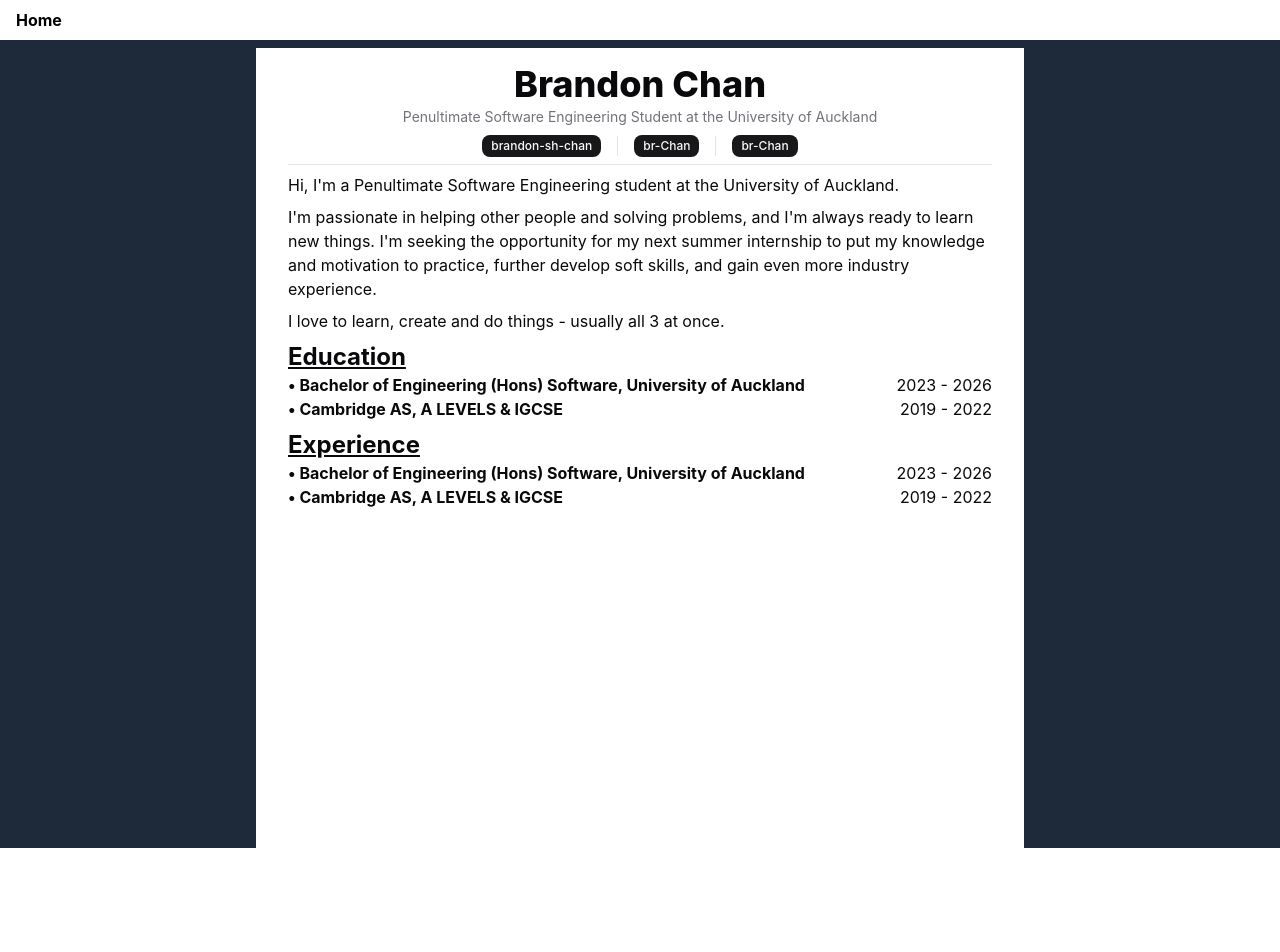
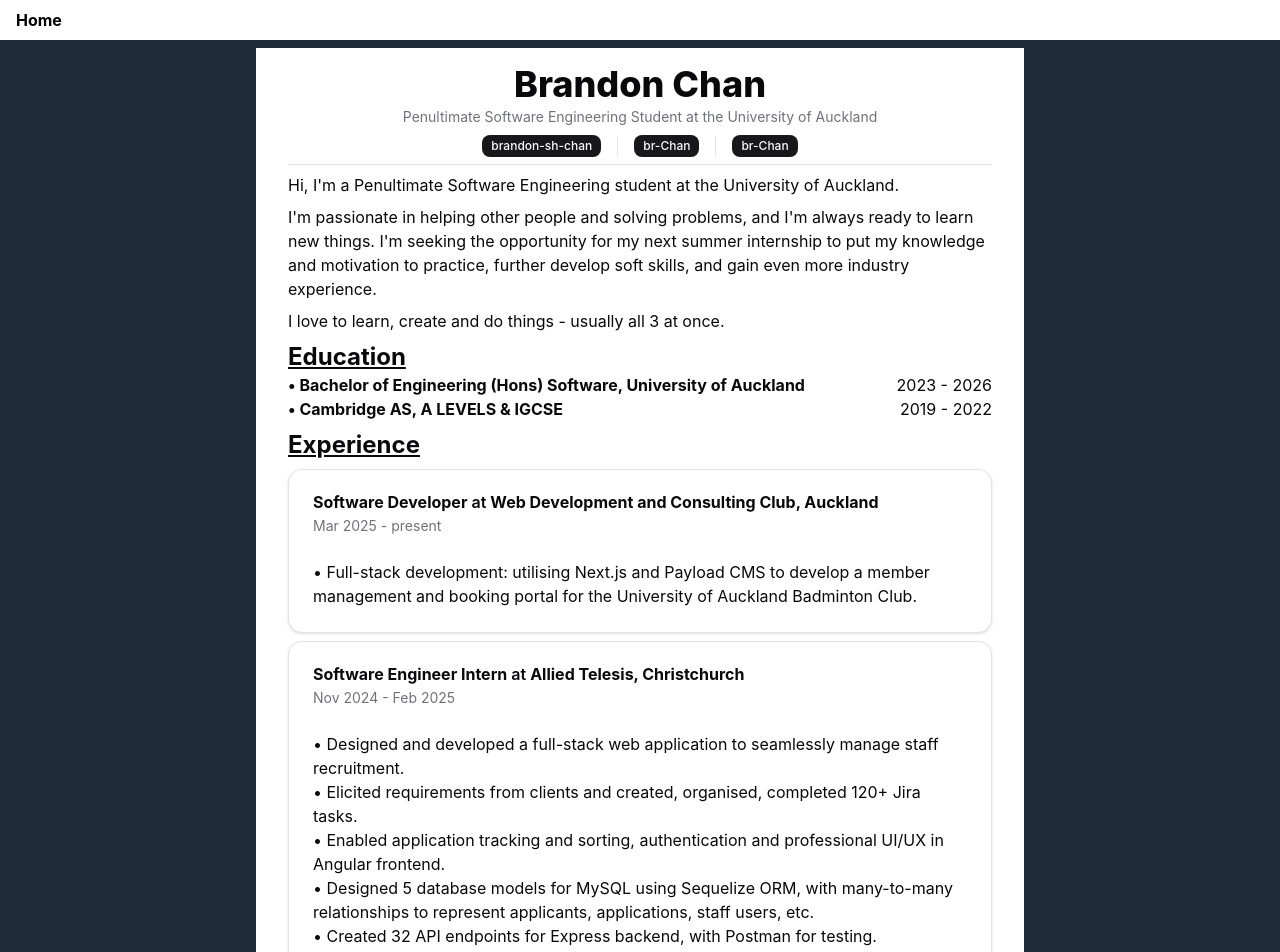
Before and after one commit to br-Chan/br-chan.github.io, a React (Vite) app: page / in a window 1280 px wide. Shown: the top 952 px of the page. Before the commit the page ends 848 px from the top, so only its background shows below. Built offline with nearby package versions, Linux system fonts and the light colour scheme.

Commit message:
feat: add card component and finished Experience section

```diff
--- a/src/components/CVExperience.tsx
+++ b/src/components/CVExperience.tsx
@@ -1,22 +1,92 @@
+import {
+	Card,
+	CardAction,
+	CardContent,
+	CardDescription,
+	CardFooter,
+	CardHeader,
+	CardTitle,
+} from "./ui/card";
+
 export default function CVExperience() {
 	return (
-		<section className="flex flex-col">
+		<section className="flex flex-col gap-2">
 			<h2 className="font-bold text-2xl underline">Experience</h2>
 			{/* TODO: put in json */}
 			{/* TODO: create component for this */}
-			<section className="flex w-full justify-between">
-				<span className="font-bold">
-					• Bachelor of Engineering (Hons) Software, University of
-					Auckland
-				</span>
-				<span>2023 - 2026</span>
-			</section>
-			<section className="flex w-full justify-between">
-				<span className="font-bold">
-					• Cambridge AS, A LEVELS & IGCSE
-				</span>
-				<span>2019 - 2022</span>
-			</section>
+			<Card>
+				<CardHeader>
+					<CardTitle>
+						<span className="font-bold">Software Developer</span>
+						&nbsp;at&nbsp;
+						<span className="font-bold">
+							Web Development and Consulting Club, Auckland
+						</span>
+					</CardTitle>
+					<CardDescription>Mar 2025 - present</CardDescription>
+				</CardHeader>
+				<CardContent>
+					<p>
+						• Full-stack development: utilising Next.js and Payload
+						CMS to develop a member management and booking portal
+						for the University of Auckland Badminton Club.
+					</p>
+				</CardContent>
+			</Card>
+			<Card>
+				<CardHeader>
+					<CardTitle>
+						<span className="font-bold">
+							Software Engineer Intern
+						</span>
+						&nbsp;at&nbsp;
+						<span className="font-bold">
+							Allied Telesis, Christchurch
+						</span>
+					</CardTitle>
+					<CardDescription>Nov 2024 - Feb 2025</CardDescription>
+				</CardHeader>
+				<CardContent>
+					<p>
+						• Designed and developed a full-stack web application to
+						seamlessly manage staff recruitment.
+					</p>
+					<p>
+						• Elicited requirements from clients and created,
+						organised, completed 120+ Jira tasks.
+					</p>
+					<p>
+						• Enabled application tracking and sorting,
+						authentication and professional UI/UX in Angular
+						frontend.
+					</p>
+					<p>
+						• Designed 5 database models for MySQL using Sequelize
+						ORM, with many-to-many relationships to represent
+						applicants, applications, staff users, etc.
+					</p>
+					<p>
+						• Created 32 API endpoints for Express backend, with
+						Postman for testing.
+					</p>
+				</CardContent>
+			</Card>
+			<Card>
+				<CardHeader>
+					<CardTitle>
+						<span className="font-bold">Private Tutor</span>
+						&nbsp;at&nbsp;
+						<span className="font-bold">MyTuition, Auckland</span>
+					</CardTitle>
+					<CardDescription>Apr 2024 - May 2024</CardDescription>
+				</CardHeader>
+				<CardContent>
+					<p>
+						• IGCSE Mathematics - teach students new concepts,
+						review past tests and provide support for exams.
+					</p>
+				</CardContent>
+			</Card>
 		</section>
 	);
 }
--- /dev/null
+++ b/src/components/ui/card.tsx
@@ -0,0 +1,92 @@
+import type * as React from "react";
+
+import { cn } from "@/lib/utils";
+
+function Card({ className, ...props }: React.ComponentProps<"div">) {
+	return (
+		<div
+			data-slot="card"
+			className={cn(
+				"flex flex-col gap-6 rounded-xl border bg-card py-6 text-card-foreground shadow-sm",
+				className,
+			)}
+			{...props}
+		/>
+	);
+}
+
+function CardHeader({ className, ...props }: React.ComponentProps<"div">) {
+	return (
+		<div
+			data-slot="card-header"
+			className={cn(
+				"@container/card-header grid auto-rows-min grid-rows-[auto_auto] items-start gap-1.5 px-6 has-data-[slot=card-action]:grid-cols-[1fr_auto] [.border-b]:pb-6",
+				className,
+			)}
+			{...props}
+		/>
+	);
+}
+
+function CardTitle({ className, ...props }: React.ComponentProps<"div">) {
+	return (
+		<div
+			data-slot="card-title"
+			className={cn("font-semibold leading-none", className)}
+			{...props}
+		/>
+	);
+}
+
+function CardDescription({ className, ...props }: React.ComponentProps<"div">) {
+	return (
+		<div
+			data-slot="card-description"
+			className={cn("text-muted-foreground text-sm", className)}
+			{...props}
+		/>
+	);
+}
+
+function CardAction({ className, ...props }: React.ComponentProps<"div">) {
+	return (
+		<div
+			data-slot="card-action"
+			className={cn(
+				"col-start-2 row-span-2 row-start-1 self-start justify-self-end",
+				className,
+			)}
+			{...props}
+		/>
+	);
+}
+
+function CardContent({ className, ...props }: React.ComponentProps<"div">) {
+	return (
+		<div
+			data-slot="card-content"
+			className={cn("px-6", className)}
+			{...props}
+		/>
+	);
+}
+
+function CardFooter({ className, ...props }: React.ComponentProps<"div">) {
+	return (
+		<div
+			data-slot="card-footer"
+			className={cn("flex items-center px-6 [.border-t]:pt-6", className)}
+			{...props}
+		/>
+	);
+}
+
+export {
+	Card,
+	CardHeader,
+	CardFooter,
+	CardTitle,
+	CardAction,
+	CardDescription,
+	CardContent,
+};
```
